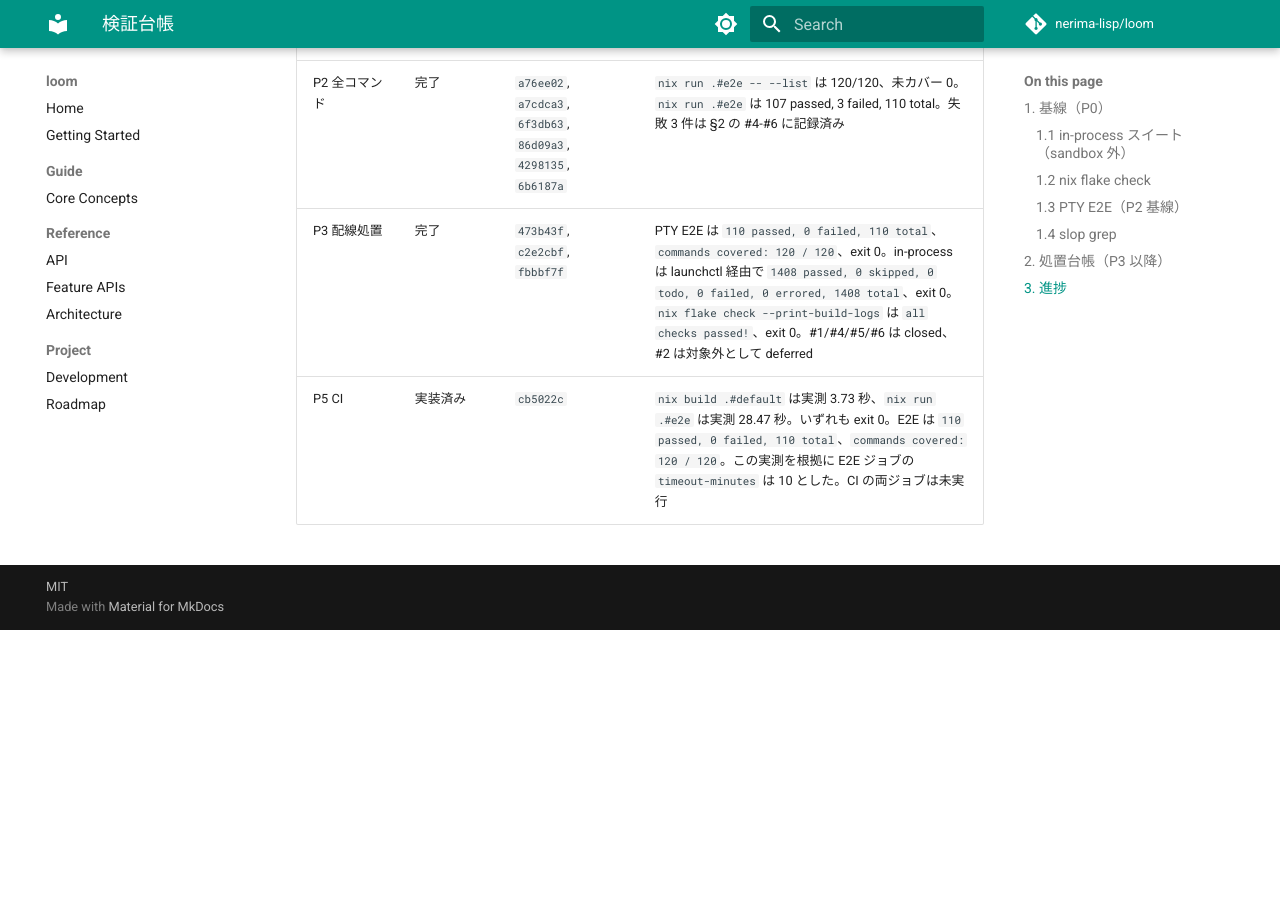
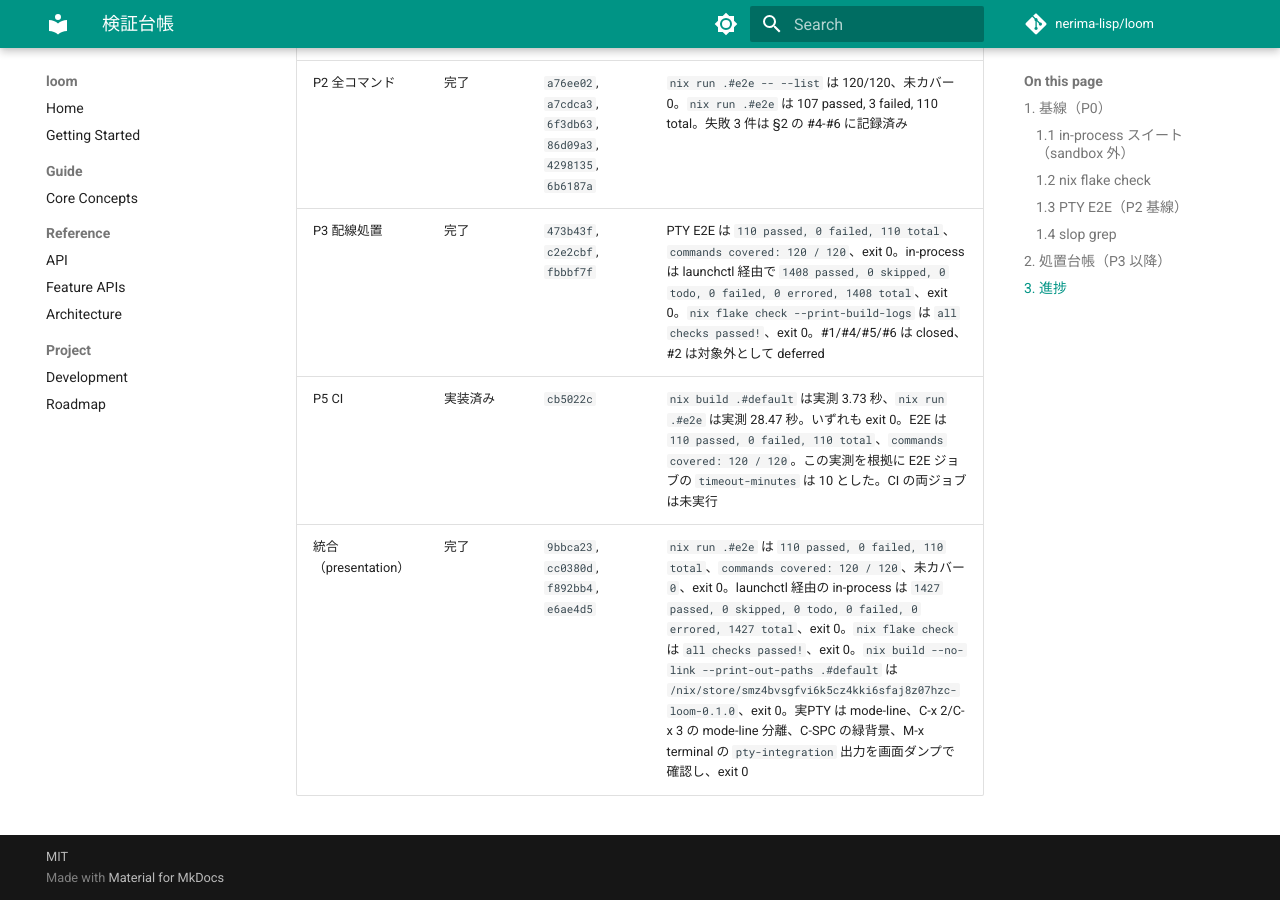
Before and after one commit to nerima-lisp/loom, an MkDocs documentation site: the page built from docs/src/notes/verification-ledger.md, in a window 1280 px wide and 900 px high, scrolled down 4483 px. Built offline with MkDocs 1.6.1 and Material for MkDocs 9.7.7, drawn with Linux system fonts in a browser that asks for light colours; comment, search, counter and statistics services are not loaded; before the commit the page ends 5113 px from its top, so only the background shows below that.

Commit message:
docs: record presentation integration verification

```diff
--- a/docs/src/notes/verification-ledger.md
+++ b/docs/src/notes/verification-ledger.md
@@ -81,3 +81,4 @@ HOME=$(mktemp -d) LOOM_BINARY="$out/bin/loom" python3 t/e2e/loom-test.py
 | P2 全コマンド | 完了 | `a76ee02`, `a7cdca3`, `6f3db63`, `86d09a3`, `4298135`, `6b6187a` | `nix run .#e2e -- --list` は 120/120、未カバー 0。`nix run .#e2e` は 107 passed, 3 failed, 110 total。失敗 3 件は §2 の #4-#6 に記録済み |
 | P3 配線処置 | 完了 | `473b43f`, `c2e2cbf`, `fbbbf7f` | PTY E2E は `110 passed, 0 failed, 110 total`、`commands covered: 120 / 120`、exit 0。in-process は launchctl 経由で `1408 passed, 0 skipped, 0 todo, 0 failed, 0 errored, 1408 total`、exit 0。`nix flake check --print-build-logs` は `all checks passed!`、exit 0。#1/#4/#5/#6 は closed、#2 は対象外として deferred |
 | P5 CI | 実装済み | `cb5022c` | `nix build .#default` は実測 3.73 秒、`nix run .#e2e` は実測 28.47 秒。いずれも exit 0。E2E は `110 passed, 0 failed, 110 total`、`commands covered: 120 / 120`。この実測を根拠に E2E ジョブの `timeout-minutes` は 10 とした。CI の両ジョブは未実行 |
+| 統合（presentation） | 完了 | `9bbca23`, `cc0380d`, `f892bb4`, `e6ae4d5` | `nix run .#e2e` は `110 passed, 0 failed, 110 total`、`commands covered: 120 / 120`、未カバー `0`、exit 0。launchctl 経由の in-process は `1427 passed, 0 skipped, 0 todo, 0 failed, 0 errored, 1427 total`、exit 0。`nix flake check` は `all checks passed!`、exit 0。`nix build --no-link --print-out-paths .#default` は `/nix/store/smz4bvsgfvi6k5cz4kki6sfaj8z07hzc-loom-0.1.0`、exit 0。実PTY は mode-line、C-x 2/C-x 3 の mode-line 分離、C-SPC の緑背景、M-x terminal の `pty-integration` 出力を画面ダンプで確認し、exit 0 |
```
